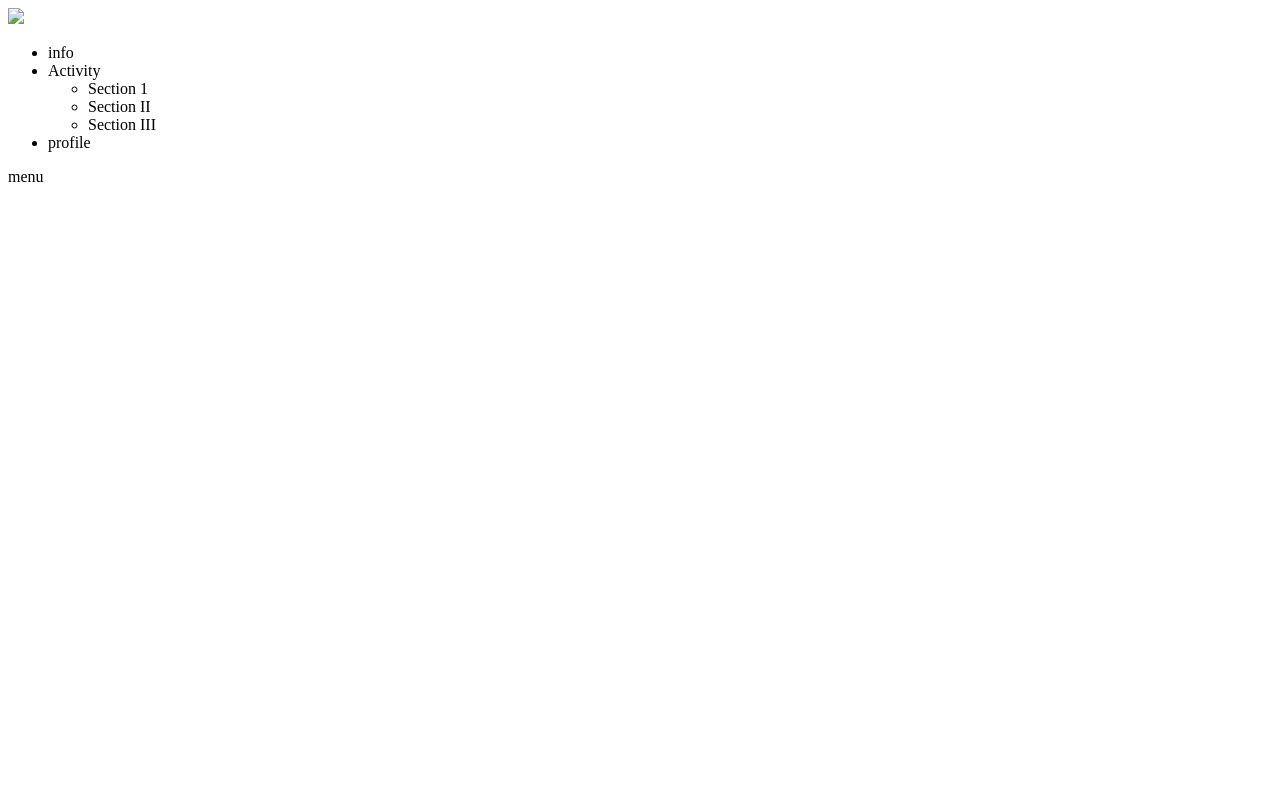
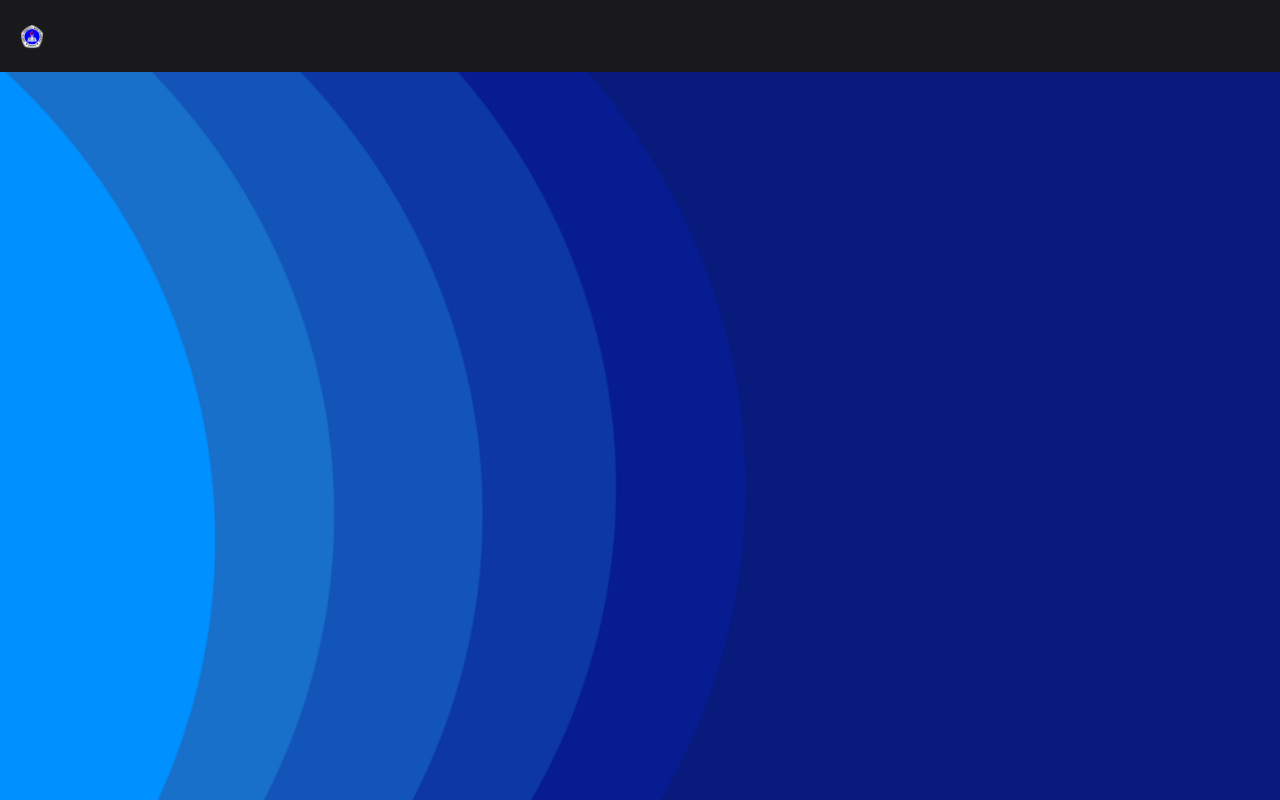
Before and after one commit to gallstalin/kelompok5, a website: page Materi/Nav/Example-Nav.html in a window 1280 px wide. Drawn offline with Linux system fonts and the light colour scheme.

Commit message:
Pak saya udah update

```diff
--- a/Materi/Nav/Example-Nav.html
+++ b/Materi/Nav/Example-Nav.html
@@ -4,29 +4,27 @@
     <meta charset="UTF-8" />
     <meta name="viewport" content="width=device-width, initial-scale=1.0" />
     <title>Document</title>
+    <link rel="stylesheet" href="../Nav/Nav.css" />
   </head>
   <body>
     <nav>
-      <img src= class="" />
-      <ul class="menu">
-        <li><a>info </a></li>
-        <li>
-          <a>Activity</a>
-          <ul class="Submenu">
-            <li>Section 1</li>
-            <li>Section II</li>
-
- <li>Section III</li>
-          </ul>
-        </li>
-        <li><a>profile</a></li>
-      </ul>
-      <span class="Material-Symbol-outlined"> menu </span>
+      <div class="background"></div>
+    <nav class="navbar">
+      <img class="navbar-logo" src="../Assets/logo ibg.png" />
     </nav>
-    <div class="Card-container">
-      <div class="card">
-        <label id="sent"></label>
-      </div>
-    </div>
+    <button class="navbar-Top Up" onclick="toggleMenu()"></button>
+    <nav class="menu">
+      <a href="#" style="animation-delay: 0.1s">Home</a>
+      <a href="#" style="animation-delay: 0.2s">About</a>
+      <a href="#" style="animation-delay: 0.3s">Services</a>
+      <a href="#" style="animation-delay: 0.4s">Products</a>
+      <a href="#" style="animation-delay: 0.5s">Contact</a>
+    </nav>
+    <section class=""></section>
+    <script>
+      const toggleMenu = () => {
+        document.body.classList.toggle("open");
+      };
+    </script>
   </body>
 </html>
--- a/Materi/Nav/Nav.css
+++ b/Materi/Nav/Nav.css
@@ -0,0 +1,109 @@
+/* Nav*/
+* {
+  box-sizing: border-box;
+}
+
+.navbar,
+.navbar-Top Up,
+.menu,
+.background {
+  position: fixed;
+}
+
+.background {
+  z-index: 1;
+  top: -10%;
+  left: -10%;
+  width: 120%;
+  height: 120%;
+  background-image: url("../Assets/Picture/bk.jpg");
+  background-position: center;
+  background-repeat: no-repeat;
+  background-size: cover;
+  transition: 0.5;
+}
+
+body.open .background {
+  filter: blur(20px);
+}
+
+.navbar {
+  z-index: 1;
+  top: 0;
+  left: 0;
+  display: flex;
+  align-items: center;
+  justify-content: space-between;
+  width: 100%;
+  height: 72px;
+  padding-left: 20px;
+  padding-right: 72px;
+  background: #19191c;
+  color: #f9f9f9;
+}
+
+.navbar > button {
+  font-size: 25px;
+}
+
+.navbar-logo {
+  height: 25px;
+}
+
+.navbar-Top Up {
+  z-index: 3;
+  top: 0;
+  right: 0;
+  display: grid;
+  place-items: center;
+  width: 72px;
+  height: 72px;
+  background-image: url();
+  background-repeat: no-repeat;
+  background-position: center;
+}
+
+body.open .navbar-Top Up {
+  background-image: url();
+}
+
+.navbar-search {
+  border: 0;
+  height: 20px;
+  background: #19191c url("");
+  background-repeat: no-repeat;
+  background-position: 10px 50%;
+  border: 0;
+  border-radius: 6px;
+  padding-left: 36px;
+  width: 180px;
+  font-size: 18px;
+  font-family: Verdana, Geneva, Tahoma, sans-serif;
+}
+/* SECTION
+
+section {
+  display: grid;
+  grid-template-columns: 50% 45%;
+  place-items: center;
+  gap: 60px;
+  min-height: 100vh;
+  padding: 20px 60px;
+}
+
+/* Content
+.content {
+  max-width: 600px;
+}
+
+.content h1 {
+  font-family: "";
+  font-size: clamp(2rem, 4vw, 3.5rem);
+  font-weight: 700;
+  line-height: 1.2;
+  margin-bottom: 30px;
+  color: #fff;
+}
+
+.content p {
+}*/
```
Also changed, not shown: Materi/Form/Example-Form.html (+1 -17 lines), Materi/Grid/Example-Grid.html (+0 -5 lines), Materi/Assets/Picture/bk.jpg (added), Materi/Assets/logo ibg.png (added).
